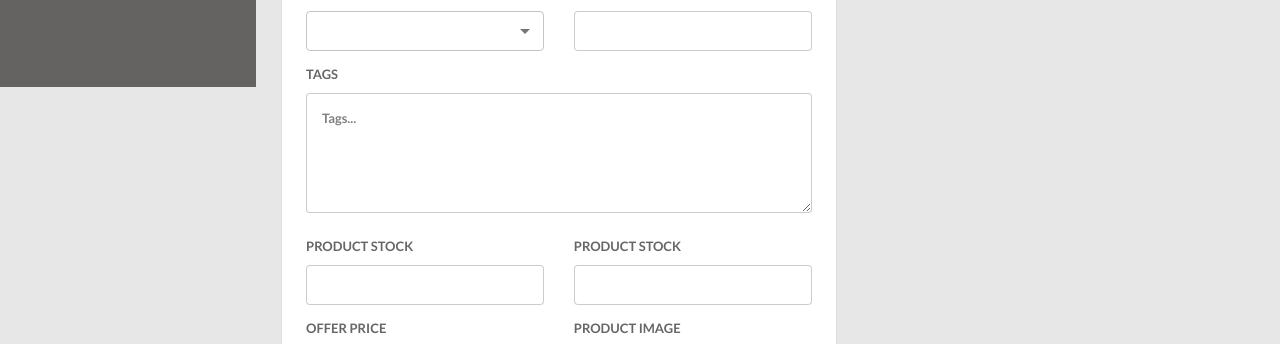
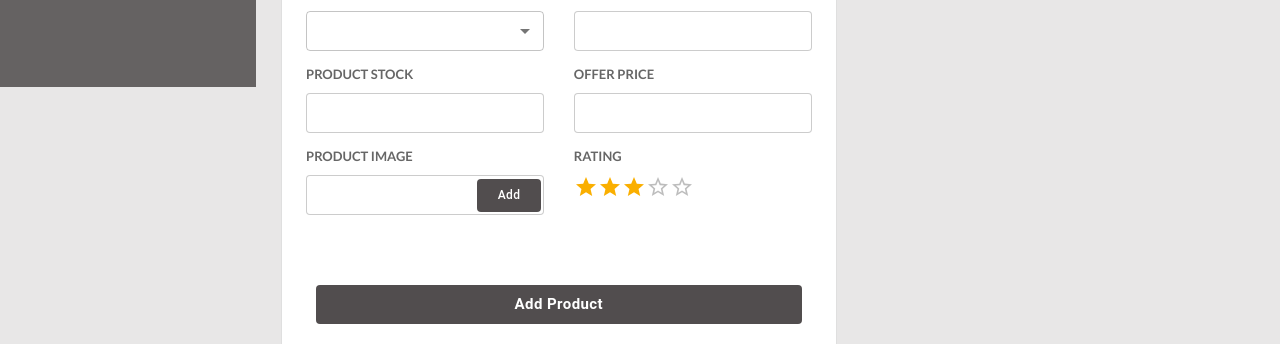
Before and after one commit to livescontactme/Fullstack-Ecommerce, a React (Create React App) app in the folder admin/: page /product/upload in a window 1280 px wide. Shown: the part 713-1057 px from the top of the page. Built offline with nearby package versions, Linux system fonts and the light colour scheme; no server answers; a web font is replaced by a local one.

Commit message:
product form dynemic integration

```diff
--- a/admin/src/pages/ProductUpload/index.js
+++ b/admin/src/pages/ProductUpload/index.js
@@ -5,12 +5,14 @@ import { emphasize, styled } from '@mui/material/styles';
 import Breadcrumbs from '@mui/material/Breadcrumbs';
 import Chip from '@mui/material/Chip';
 import { IoMdHome } from "react-icons/io";
+import Rating from '@mui/material/Rating';
 import MenuItem from '@mui/material/MenuItem';
 import Select from '@mui/material/Select';
 import Button from '@mui/material/Button';
 import { IoCloseSharp } from "react-icons/io5";
 import { LazyLoadImage } from 'react-lazy-load-image-component';
-import { fatchDataFromApi } from '../utils/api';
+import { fatchDataFromApi, postData } from '../utils/api';
+
 import { useEffect } from 'react';
 import { MyContext } from '../../App';
 
@@ -51,6 +53,9 @@ const ProductUpload = () => {
   const [categoryVal, setcategoryVal] = useState('');
   const [isFeaturedValue, setIsFeaturedValue] = useState(false);
   const [catData, setCatData] = useState([]);
+  const [procount, setProCount] = useState(0);
+  const [ratingValue, setratingValue] = useState(3);
+  const [productimagesArr, setproductimagesArr] = useState([]);
   const [formFields, setFormFields] = useState({
     name:'',
     description:'',
@@ -89,7 +94,11 @@ const ProductUpload = () => {
   const imagesArr=[];
   const handleChangeCategory = (event) => {
     setcategoryVal(event.target.value);
-    console.log("event", event);
+    setFormFields(()=>({
+      ...formFields,
+      category:event.target.value
+
+    }))
   };
   // const handleChangebrand = (event) => {
   //   setbrandVal(event.target.value);
@@ -97,19 +106,67 @@ const ProductUpload = () => {
   // };
   const handleChangeisFeatured = (event) => {
     setIsFeaturedValue(event.target.value);
+    setFormFields(()=>({
+      ...formFields,
+      isFeatured:event.target.value
+
+    }))
   }
+
+
 
   const addProductImage = ()=>{
 
-    const imgGrid = document.querySelector('#imgGrid');
-    const imgData = `<div class='img'>
-                      <img src="${productImages.current.value}" alt="image" class="w-100" />
-                    </div>`;
-
-                    imgGrid.insertAdjacentHTML('beforeend', imgData);
-                    productImages.current.value = "";
+    setproductimagesArr(prevArray => [...prevArray, productImages.current.value]);
+    productImages.current.value = "";
 
 
+
+    // const arr=[];
+
+    // const imgGrid = document.querySelector('#imgGrid');
+    // const imgData = `<div class='img'>
+    //                   <img src="${productImages.current.value}" alt="image" class="w-100" />
+    //                 </div>`;
+
+    //                 arr[procount]= productImages.current.value
+    //                 alert(procount+1);
+    //                 setProCount(procount+1);
+    //                 setFormFields(()=>({
+    //                   ...formFields,
+    //                   images:arr
+
+    //                 }))
+
+    //                 imgGrid.insertAdjacentHTML('beforeend', imgData);
+    //                productImages.current.value = "";
+
+
+
+  }
+
+    const inputChange = (e)=>{
+      setFormFields(()=>({
+        ...formFields,
+        [e.target.name]:e.target.value
+      }))
+    }
+
+
+
+  const addProduct = (e)=>{
+    e.preventDefault();
+    formFields.images = productimagesArr;
+
+
+    postData('/api/products/create', formFields).then((res)=>{
+      context.AlertBox({
+        open:true,
+        msg:'the product is created',
+        error:false
+
+      })
+    })
 
   }
 
@@ -152,18 +209,19 @@ const ProductUpload = () => {
 
         </div>
         <div className='w-100 border-0'>
-          <form className='form'>
+          <form className='form' onSubmit={addProduct}>
             <div className='row'>
               <div className='col-sm-7'>
                 <div className='card p-4'>
                   <h5 className='mb-4'>Basic Information</h5>
                   <div className='form-group'>
                     <h6>Product Name</h6>
-                    <input type='text' name='name' />
+                    <input type='text' name='name' onChange={inputChange} />
                   </div>
                   <div className='form-group'>
                     <h6>Discription</h6>
-                    <textarea rows={5} cols={10} placeholder='Type here...' />
+                    <textarea rows={5} cols={10} placeholder='Type here...' name="description"
+                    onChange={inputChange}/>
                   </div>
                   <div className='form-group'>
                     <div className='w-100'>
@@ -183,7 +241,7 @@ const ProductUpload = () => {
                             {
                               catData?.categoryList?.length !== 0 && catData?.categoryList?.map((cat,index)=>{
                                 return(
-                                  <MenuItem value={cat.name} key={index}>{cat.name}</MenuItem>
+                                  <MenuItem value={cat.id} key={index}>{cat.name}</MenuItem>
                                 )
 
                               })
@@ -195,19 +253,19 @@ const ProductUpload = () => {
 
                         <div className='col-md-6 selectbox mb-3'>
                           <h6>Brand</h6>
-                         <input type='text' />
+                         <input type='text' name="brand" onChange={inputChange} />
                         </div>
                       </div>
 
                       <div className='row'>
                         <div className='col-md-6 selectbox mb-3'>
                           <h6>Old Price</h6>
-                          <input type='text' name='regularprice' />
+                          <input type='text' name='oldPrice' onChange={inputChange} />
                         </div>
 
                         <div className='col-md-6 selectbox mb-3'>
                           <h6>Price</h6>
-                          <input type="text" name='offerprice' />
+                          <input type="text" name='price' onChange={inputChange} />
                         </div>
                       </div>
 
@@ -235,35 +293,42 @@ const ProductUpload = () => {
                           <input type="text" />
                         </div>
                       </div>
-                      <div className='row'>
-                        <div className='col-md-12'>
-                          <div className='form-group'>
-                            <h6>Tags</h6>
-                            <textarea rows={5} cols={10} placeholder='Tags...' />
-                          </div>
-                        </div>
-                      </div>
+
 
                       <div className='row'>
                       <div className='col-md-6 selectbox mb-3'>
                           <h6>Product Stock</h6>
-                          <input type='text' name='productstock' />
+                          <input type='text' name='CountInStock' onChange={inputChange} />
                         </div>
-                        <div className='col-md-6 selectbox mb-3'>
-                          <h6>Product Stock</h6>
-                          <input type='text' name='productstock' />
-                        </div>
+
 
                         <div className='col-md-6 selectbox mb-3'>
                           <h6>Offer Price</h6>
-                          <input type="text" name='offerprice' />
+                          <input type="text" name='offerPrice' onChange={inputChange} />
                         </div>
                         <div className='col-md-6 selectbox mb-3'>
                           <h6>Product Image</h6>
                          <div className='position-relative inputBtn'>
-                         <input type="text" name='product image' ref={productImages} style={{paddingRight:'80px'}} />
+                         <input type="text" name='images' onChange={inputChange} ref={productImages} style={{paddingRight:'80px'}} />
                          <Button className='btn-blue img_btn' onClick={addProductImage}>Add</Button>
                          </div>
+                        </div>
+                        <div className="col-md-6 selectbox mb-3">
+                        <div className="form-group">
+                    <h6>rating</h6>
+                    <Rating
+                    name="rating"
+                    value={ratingValue}
+                    onChange={(event, newValue) =>{
+                      setratingValue(newValue);
+                      setFormFields(()=>({
+                        ...formFields,
+                        rating:newValue
+
+                      }))
+                    }}
+                    />
+                  </div>
                         </div>
                       </div>
                       <br />
@@ -324,15 +389,29 @@ const ProductUpload = () => {
                     </div>
                   </div>
 
+
+
                 </div>
               </div>
 
               <div className='col-md-12'>
                 <div className='card p-4'>
+                  {
+                    productimagesArr?.length!== 0 &&
+                    <h3>Product Image</h3>
+                  }
 
 
                   <div className='imgGrid' id='imgGrid'>
-
+                    {
+                      productimagesArr?.map((image,index)=>{
+                        return(
+                          <div class='img'>
+                <img src={image} alt="image" class="w-100" />
+                     </div>
+                        )
+                      })
+                    }
 
 
                   </div>
```
Also changed, not shown: 1 other file (tests, documents, lock files or other folders).
